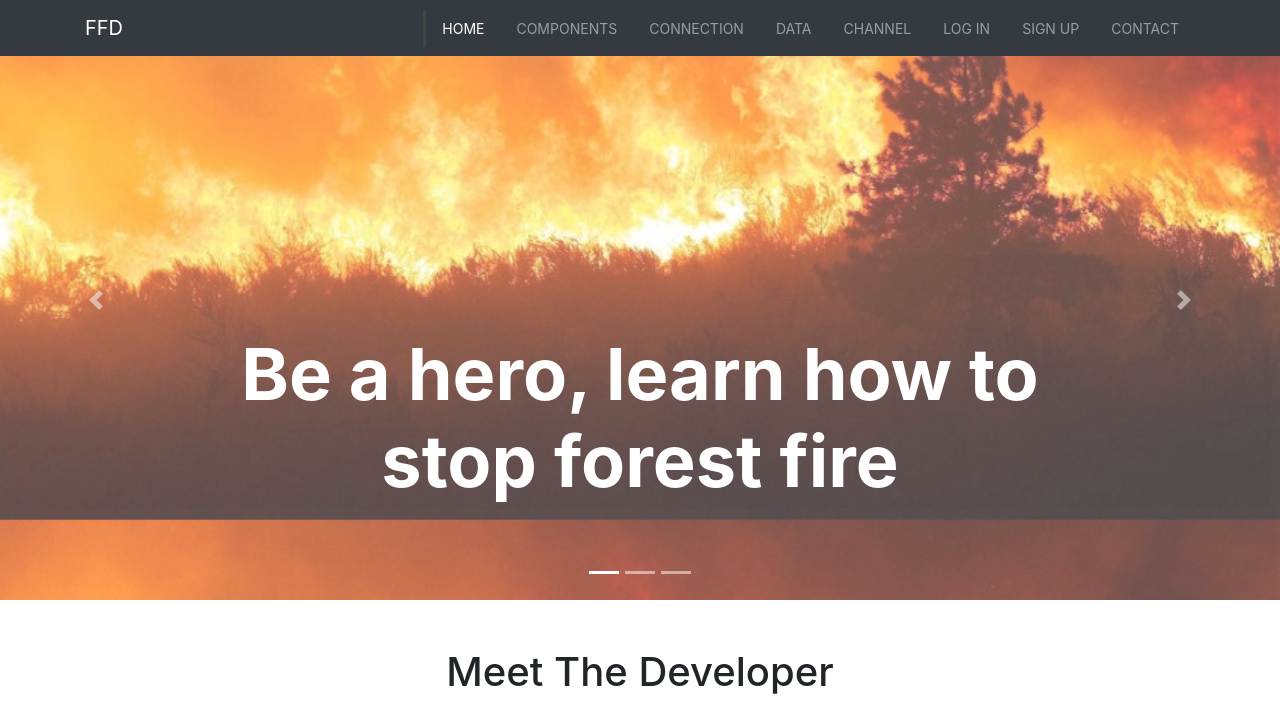
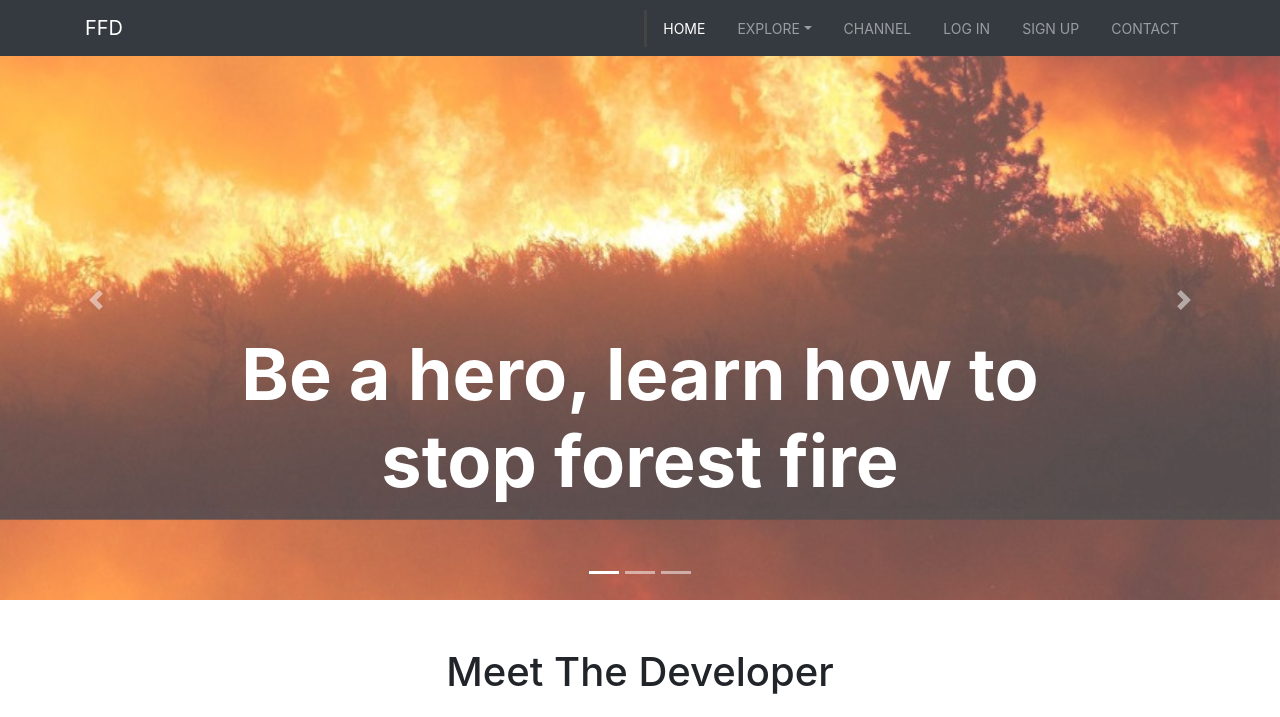
Before and after one commit to vidhi09-tech/Forest-Fire-Detection, a plain HTML site: page index.html in a window 1280 px wide. Shown: the top 717 px of the page. Drawn offline with nearby package versions, Linux system fonts and the light colour scheme.

Commit message:
navbar updated

```diff
--- a/index.html
+++ b/index.html
@@ -38,15 +38,21 @@
           <li class="nav-item active">
             <a href="index.html" class="nav-link">Home</a>
           </li>
-          <li class="nav-item">
-            <a href="components.html" class="nav-link">Components</a>
+
+          <li class="nav-item dropdown">
+            <a
+              href="#"
+              class="nav-link dropdown-toggle" data-bs-toggle="dropdown"
+              data-toggle="dropdown"
+              >Explore</a
+            >
+            <div class="dropdown-menu">
+              <a href="components.html" class="dropdown-item">Components</a>
+              <a href="connection.html" class="dropdown-item">Connections</a>
+              <a href="data.html" class="dropdown-item">Data</a>
+            </div>
           </li>
-          <li class="nav-item">
-            <a href="connection.html" class="nav-link">Connection</a>
-          </li>
-          <li class="nav-item">
-            <a href="data.html" class="nav-link">Data</a>
-          </li>
+
           <li class="nav-item">
             <a href="channel.html" class="nav-link">Channel</a>
           </li>
```
